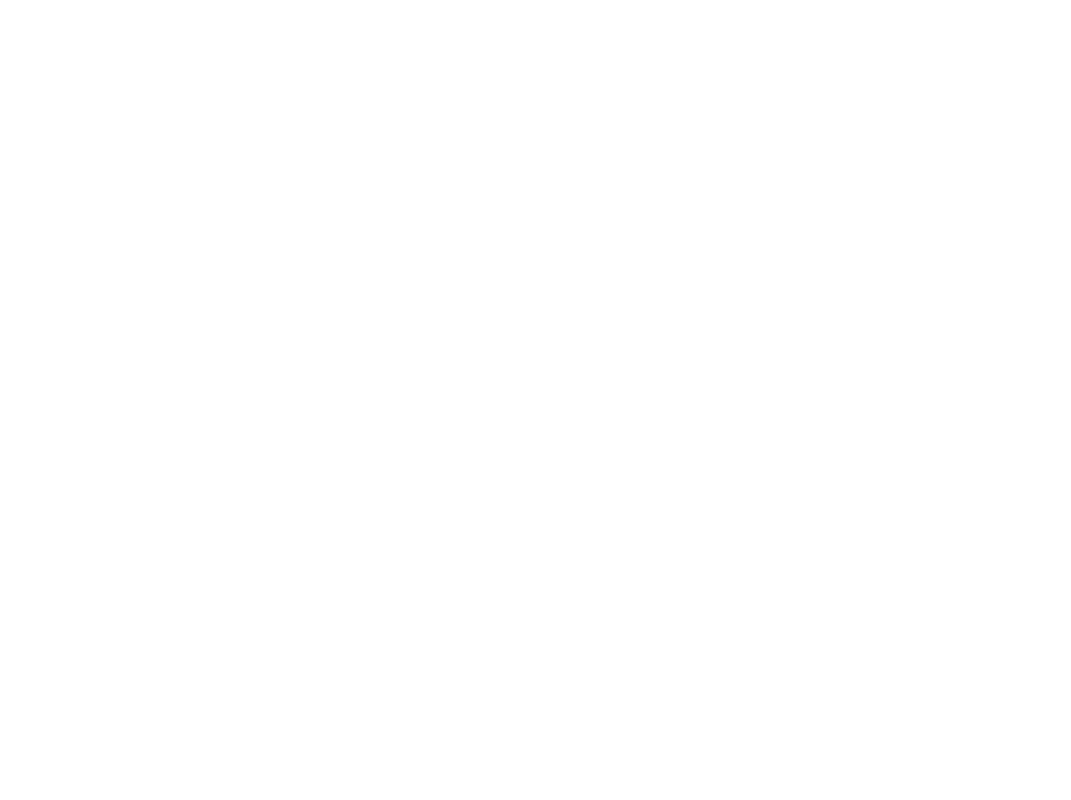
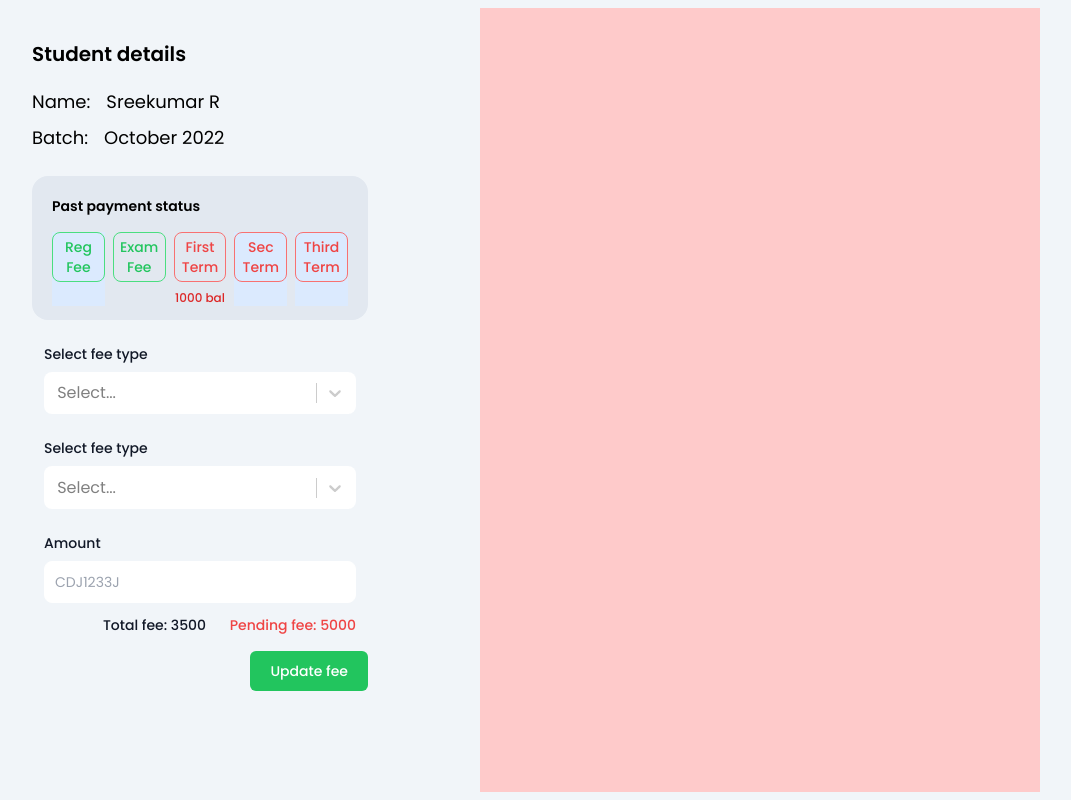
Before and after one commit to abie-x/lms-client, a React (Create React App) app: page /updateFee in a window 1280 px wide. Before the commit this address had no page. Shown: the whole page, without its empty margins (160-1231 px from the left). Built offline with nearby package versions, Linux system fonts and the light colour scheme.

Commit message:
added styling of the payment screen

```diff
--- a/src/App.js
+++ b/src/App.js
@@ -5,6 +5,7 @@
 import AddStudentsScreen from "./screens/AddStudentsScreen";
 import StudentModificationScreen from "./screens/StudentModificationScreen";
 import CheckStudentDetailsScreen from "./screens/CheckStudentDetailsScreen";
+import UpdateFeeStatusScreen from "./screens/UpdateFeeStatusScreen";
 
 function App() {
   return (
@@ -16,6 +17,7 @@
         {/* <Route path="/modifyStudents" element={<StudentModificationScreen /> } /> */}
         <Route path="/modifyStudents" element={<CheckStudentDetailsScreen /> } />
         {/* <Route path="/checkStudent" element={<CheckStudentDetailsScreen />} /> */}
+        <Route path="/updateFee" element={<UpdateFeeStatusScreen />} />
       </Routes>
     </Router>
   );
--- a/src/screens/NavigationScreen.js
+++ b/src/screens/NavigationScreen.js
@@ -28,14 +28,14 @@
                     <div className="font-semibold">Fee</div>
                     <div className="text-xs">Update</div>
                 </button> */}
-                <div className="flex justify-center items-center md:hidden">
-                    <button type="button" class="w-16 h-16 border border-blue-300 text-blue-600 bg-slate-300 hover:bg-blue-800 focus:ring-blue-300 rounded-full p-2  text-sm">
+                <div className="flex justify-center items-center md:hidden" onClick={() => navigate('/updateFee')}>
+                    <button type="button" class="w-16 h-16 border border-blue-300 text-blue-600 bg-slate-300 rounded-full p-2  text-sm">
                         <div className="font-semibold">Fee</div>
                         <div className="text-xs">Update</div>
                     </button>
                 </div>
-                <div className="hidden md:flex justify-end items-center">
-                    <button type="button" class="flex text-white bg-blue-700 hover:bg-blue-800 font-medium rounded-lg text-sm px-2 py-2.5 mb-2"><MdPayment className="mt-0 mr-2 h-5 w-5 md:h-5 md:w-5" /> Update fee</button>
+                <div className="hidden md:flex justify-end items-center" onClick={() => navigate('/updateFee')}>
+                    <button type="button" class="flex text-white bg-blue-700 hover:bg-blue-800 font-medium rounded-lg text-md px-2 py-2.5 mb-2"><MdPayment className="mt-0 mr-2 h-5 w-5 md:h-5 md:w-5 lg:w-6 lg:h-6" /> Update fee</button>
                 </div>
 
 
--- /dev/null
+++ b/src/screens/UpdateFeeStatusScreen.js
@@ -0,0 +1,121 @@
+import React, {useState} from "react";
+import Select from 'react-select';
+
+const UpdateFeeStatusScreen = () => {
+
+    const [feeType, setFeeType] = useState(null)
+    const [isFocused, setIsFocused] = useState(true);
+    const [amount, setAmount] = useState('')
+
+    const feeOptions = [
+        {
+            label: 'Registration fee',
+            value: 'registrationFee'
+        },
+        {
+            label: 'Exam fee',
+            value: 'examFee'
+        },
+        {
+            label: 'First term fee',
+            value: 'firstTerm'
+        },
+        {
+            label: 'Second term fee',
+            value: 'secondTerm'
+        },
+        {
+            label: 'Third term fee',
+            value: 'thirdTerm'
+        }
+    ]
+
+    return (
+        <div className="h-screen w-screen bg-slate-100 px-6 md:px-20 py-2 lg:grid lg:grid-cols-2 ">
+            <div className="h-full w-full md:px-28 lg:px-4 xl:px-28 md:py-10 pt-4 xl:-mt-2" >
+                <h3 className="text-base md:text-xl font-semibold">Student details</h3>
+                <div className="mt-5 text-sm flex gap-4">
+                    <h4 className="text-sm md:text-lg">Name: </h4>
+                    <h4 className="text-sm md:text-lg">Sreekumar R</h4>
+                </div>
+                <div className="mt-2 text-sm flex gap-4">
+                    <h4 className="text-sm md:text-lg">Batch: </h4>
+                    <h4 className="text-sm md:text-lg">October 2022</h4>
+                </div>
+                <div className="w-full h-36 mt-6 bg-slate-200 rounded-2xl p-5">
+                    <h3 className="text-sm font-semibold">Past payment status</h3>
+                    <div className="grid grid-cols-5 gap-2 mt-4">
+                        <div className="w-full bg-blue-100 me-2 mb-2">
+                            <button type="button" class="w-full text-green-500 border border-green-400 font-medium rounded-lg text-sm px-1 py-1">
+                                <div>Reg</div>
+                                <div>Fee</div>
+                            </button>
+                        </div>
+                        <div className="w-full me-2 mb-2">
+                            <button type="button" class="w-full text-green-500 border border-green-400 font-medium rounded-lg text-sm px-1 py-1">
+                                <div>Exam</div>
+                                <div>Fee</div>
+                            </button>
+                        </div>
+                        <div className="w-full me-2 mb-2">
+                            <button type="button" class="w-full text-red-500 border border-red-400 font-medium rounded-lg text-sm px-1 py-1">
+                                <div>First</div>
+                                <div>Term</div>
+                            </button>
+                            <label for="button" class="block text-xs font-medium text-red-600 mt-2 text-center">1000 bal</label>
+                        </div>
+                        <div className="w-full bg-blue-100 me-2 mb-2">
+                            <button type="button" class="w-full text-red-500 border border-red-400 font-medium rounded-lg text-sm px-1 py-1">
+                                <div>Sec</div>
+                                <div>Term</div>
+                            </button>
+                        </div>
+                        <div className="w-full bg-blue-100 me-2 mb-2">
+                            <button type="button" class="w-full text-red-500 border border-red-400 font-medium rounded-lg text-sm px-1 py-1">
+                                <div>Third</div>
+                                <div>Term</div>
+                            </button>
+                        </div>
+                    </div>
+                </div>
+                <div class="mb-3 mt-6 px-3">
+                        <label for="feeType" class="block text-sm font-medium text-gray-900 mb-2">Select fee type</label>
+                        <Select options={feeOptions} styles={{
+                            control: (baseStyles, state) => ({
+                            ...baseStyles,
+                            borderRadius: '.5rem',
+                            padding: '0.2rem',
+                            borderWidth: '0px',
+                            backgroundColor: 'RGB(255, 255, 255)',
+                        }),}} className="border-white" closeMenuOnSelect={true} isSearchable={false}  onChange={(e) => setFeeType(e.value)} name="feeType" controlShouldRenderValue={feeType ? true : feeType === false ? true : false}/>
+                </div>
+                <div class="mb-3 mt-6 px-3">
+                        <label for="feeType" class="block text-sm font-medium text-gray-900 mb-2">Select fee type</label>
+                        <Select options={feeOptions} styles={{
+                            control: (baseStyles, state) => ({
+                            ...baseStyles,
+                            borderRadius: '.5rem',
+                            padding: '0.2rem',
+                            borderWidth: '0px',
+                            backgroundColor: 'RGB(255, 255, 255)',
+                        }),}} className="border-white" closeMenuOnSelect={true} isSearchable={false}  onChange={(e) => setFeeType(e.value)} name="feeType" controlShouldRenderValue={feeType ? true : feeType === false ? true : false}/>
+                </div>
+                <div class="mb-3 mt-6 px-3">
+                    <label for="enrollmentNumber" class="block text-sm font-medium text-gray-900 mb-2">Amount</label>
+                    <input type="text" id="enrollmentNumber" class="bg-white border border-white text-gray-900 text-sm rounded-lg block w-full p-2.5" placeholder="CDJ1233J" onChange={(e) => setAmount(e.target.value)} required/>
+                </div>
+                <div className="w-full px-3 flex justify-end">
+                    <label className="text-xs md:text-sm font-medium text-gray-900 mb-2">Total fee: 3500 <span className="ml-5 text-red-500">Pending fee: 5000</span></label>
+                </div>
+                <div className="w-full flex justify-end mt-2">
+                    <button type="button" class="focus:outline-none text-white bg-green-500 hover:bg-red-800 focus:ring-4 font-medium rounded-md text-sm px-2 py-2 md:px-5 md:py-2.5 transition">Update fee</button>
+                </div>
+            </div>
+            <div className="hidden lg:block h-full w-full bg-red-200">
+
+            </div>
+        </div>
+    )
+}
+
+export default UpdateFeeStatusScreen
```
Also changed, not shown: src/components/utils.css (added, +19 -0 lines).
